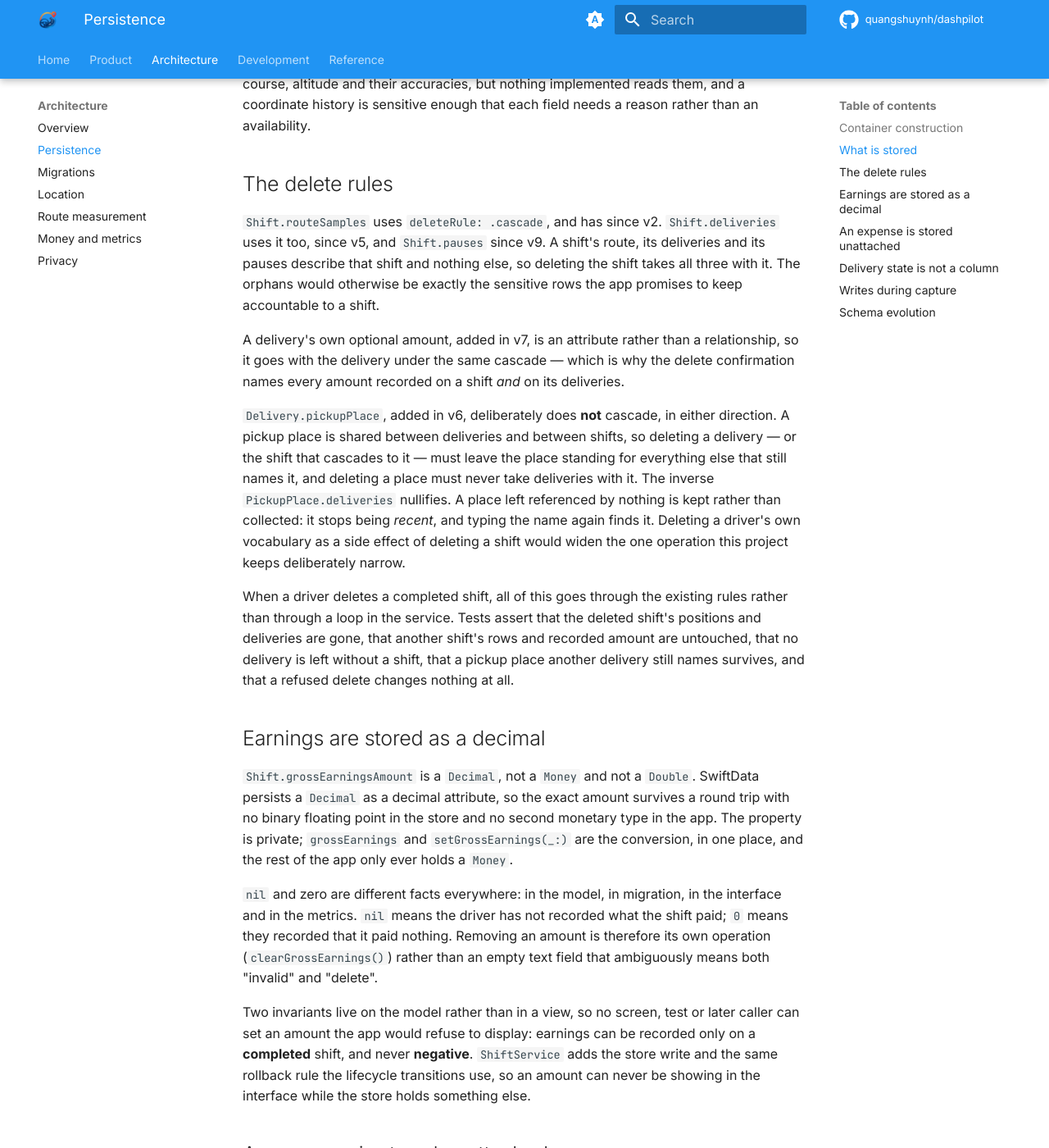
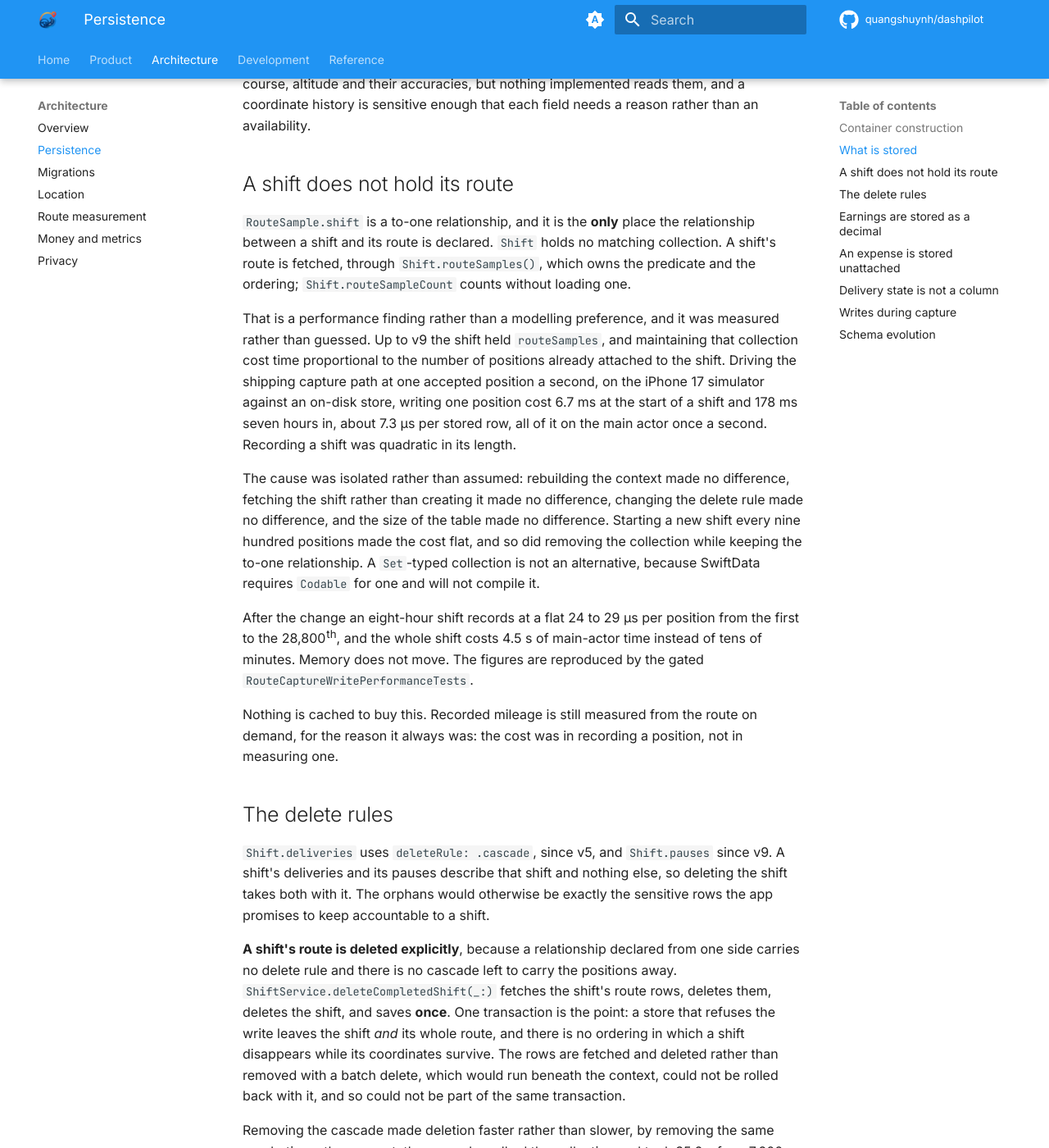
Before and after one commit to quangshuynh/dashpilot, an MkDocs documentation site: the page built from docs/architecture/persistence.md, in a window 1280 px wide and 1400 px high, scrolled down 1567 px. Shown: the whole window at 82% size. Built offline with MkDocs 1.6.1 and Material for MkDocs 9.7.7, drawn with Linux system fonts in a browser that asks for light colours; comment, search, counter and statistics services are not loaded; some of the changed text lies outside the part shown.

Commit message:
docs: describe a shift whose route is fetched rather than held
Schema v10 in the versions tables, the v9 to v10 stage beside the others,
and a section on persistence saying why the collection went: the measured
cost, what was ruled out on the way to it, and what the write and the
delete cost now. The migration note states plainly that a v9 store opening
against v10 with every sample intact is not the same as the store being
unchanged, because the version hashes move.

Two corrections while the files were open. The versions table in the data
model stopped at 8.0.0 and never gained the row for shift pauses, and two
places still described reading a route by walking `shift.routeSamples`.

```diff
--- a/docs/architecture/persistence.md
+++ b/docs/architecture/persistence.md
@@ -53,12 +53,53 @@ session it was recorded in, and nothing else. `CLLocation` also reports speed, c
 their accuracies, but nothing implemented reads them, and a coordinate history is sensitive enough
 that each field needs a reason rather than an availability.
 
+## A shift does not hold its route
+
+`RouteSample.shift` is a to-one relationship, and it is the **only** place the relationship between a
+shift and its route is declared. `Shift` holds no matching collection. A shift's route is fetched,
+through `Shift.routeSamples()`, which owns the predicate and the ordering; `Shift.routeSampleCount`
+counts without loading one.
+
+That is a performance finding rather than a modelling preference, and it was measured rather than
+guessed. Up to v9 the shift held `routeSamples`, and maintaining that collection cost time
+proportional to the number of positions already attached to the shift. Driving the shipping capture
+path at one accepted position a second, on the iPhone 17 simulator against an on-disk store, writing
+one position cost 6.7 ms at the start of a shift and 178 ms seven hours in, about 7.3 µs per stored
+row, all of it on the main actor once a second. Recording a shift was quadratic in its length.
+
+The cause was isolated rather than assumed: rebuilding the context made no difference, fetching the
+shift rather than creating it made no difference, changing the delete rule made no difference, and
+the size of the table made no difference. Starting a new shift every nine hundred positions made the
+cost flat, and so did removing the collection while keeping the to-one relationship. A `Set`-typed
+collection is not an alternative, because SwiftData requires `Codable` for one and will not compile
+it.
+
+After the change an eight-hour shift records at a flat 24 to 29 µs per position from the first to the
+28,800th, and the whole shift costs 4.5 s of main-actor time instead of tens of minutes. Memory does
+not move. The figures are reproduced by the gated `RouteCaptureWritePerformanceTests`.
+
+Nothing is cached to buy this. Recorded mileage is still measured from the route on demand, for the
+reason it always was: the cost was in recording a position, not in measuring one.
+
 ## The delete rules
 
-`Shift.routeSamples` uses `deleteRule: .cascade`, and has since v2. `Shift.deliveries` uses it too,
-since v5, and `Shift.pauses` since v9. A shift's route, its deliveries and its pauses describe that
-shift and nothing else, so deleting the shift takes all three with it. The orphans would otherwise be
-exactly the sensitive rows the app promises to keep accountable to a shift.
+`Shift.deliveries` uses `deleteRule: .cascade`, since v5, and `Shift.pauses` since v9. A shift's
+deliveries and its pauses describe that shift and nothing else, so deleting the shift takes both with
+it. The orphans would otherwise be exactly the sensitive rows the app promises to keep accountable to
+a shift.
+
+**A shift's route is deleted explicitly**, because a relationship declared from one side carries no
+delete rule and there is no cascade left to carry the positions away.
+`ShiftService.deleteCompletedShift(_:)` fetches the shift's route rows, deletes them, deletes the
+shift, and saves **once**. One transaction is the point: a store that refuses the write leaves the
+shift *and* its whole route, and there is no ordering in which a shift disappears while its
+coordinates survive. The rows are fetched and deleted rather than removed with a batch delete, which
+would run beneath the context, could not be rolled back with it, and so could not be part of the same
+transaction.
+
+Removing the cascade made deletion faster rather than slower, by removing the same quadratic on the
+way out: the cascade walked the collection and took 35.6 s for a 7,200-position route, where the
+explicit delete takes 484 ms, and an eight-hour route now deletes in about 2 s.
 
 A delivery's own optional amount, added in v7, is an attribute rather than a relationship, so it
 goes with the delivery under the same cascade — which is why the delete confirmation names every
@@ -72,11 +113,10 @@ left referenced by nothing is kept rather than collected: it stops being *recent
 name again finds it. Deleting a driver's own vocabulary as a side effect of deleting a shift would
 widen the one operation this project keeps deliberately narrow.
 
-When a driver deletes a completed shift, all of this goes through the existing rules rather than
-through a loop in the service. Tests assert that the deleted shift's positions and deliveries are
-gone, that another shift's rows and recorded amount are untouched, that no delivery is left without a
-shift, that a pickup place another delivery still names survives, and that a refused delete changes
-nothing at all.
+Tests assert that the deleted shift's positions and deliveries are gone, that another shift's rows and
+recorded amount are untouched, that no delivery is left without a shift, that a pickup place another
+delivery still names survives, that a rolled back deletion leaves the shift and its whole route, and
+that a refused delete changes nothing at all.
 
 ## Earnings are stored as a decimal
 
@@ -147,8 +187,8 @@ samples that cannot be kept.
 
 When capture is pointed at a shift again, the newest already-stored sample is read back with a
 one-row fetch, so capture resumed after a relaunch, a backgrounding or a permission interruption
-still judges candidates against the route as it stands. Walking `shift.routeSamples` to find it
-would load an entire shift's route to look at one row.
+still judges candidates against the route as it stands. Fetching the whole route to find it would load
+an entire shift's positions to look at one row.
 
 ## Schema evolution
 
```
Also changed, not shown: docs/architecture/migrations.md (+32 -9 lines), docs/architecture/route-measurement.md (+1 -1 lines), docs/reference/data-model.md (+9 -6 lines).
